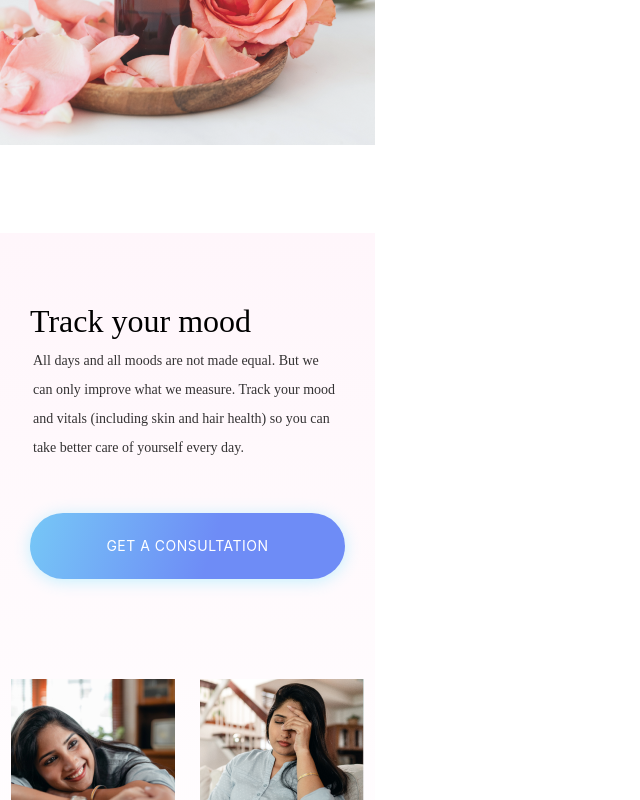
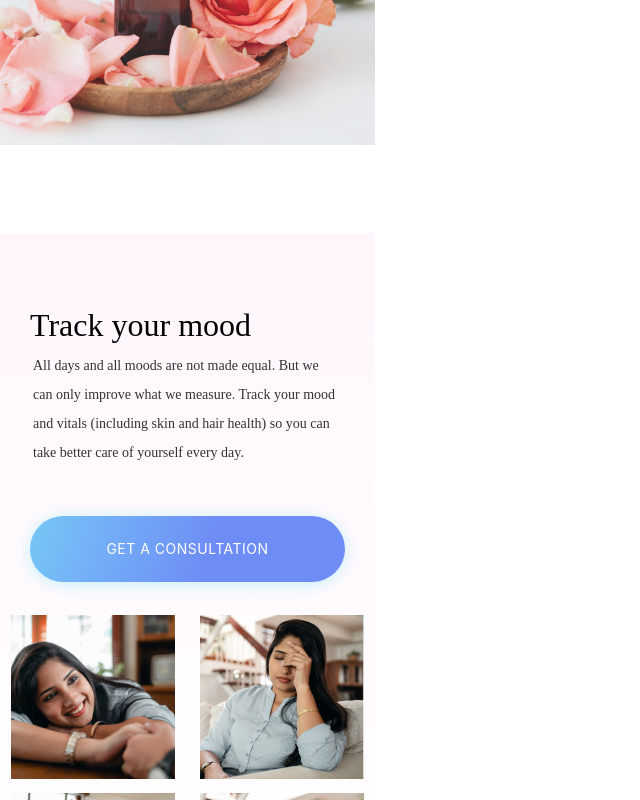
Before and after one commit to rahuliitbhu/Dyeus, a React (Create React App) app: page / in a window 1280 px wide. Shown: the part 3767-4567 px from the top of the page, without its empty margins (0-640 px from the left). Built offline with nearby package versions, Linux system fonts and the light colour scheme.

Commit message:
first commit

```diff
--- a/src/App.css
+++ b/src/App.css
@@ -411,7 +411,7 @@ border-radius: 70px;
 width: 245px;
 height: 43px;
 left: 30px;
-top: 35px;
+top: 39px;
 
 font-family: 'Reptile';
 font-style: normal;
@@ -429,7 +429,7 @@ color: #000000;
 width: 308px;
 height: 145px;
 left: 33px;
-top: 100px;
+top: 105px;
 
 font-family: 'Poppins';
 font-style: normal;
@@ -468,7 +468,9 @@ position: absolute;
 width: 164px;
 height: 164px;
 left: 11px;
-bottom: 190px;
+bottom: 2px;
+top:382px;
+margin:"25px";
 background: linear-gradient(180deg, #DCE9E9 11.21%, rgba(220, 233, 233, 0.15) 42.17%);
 }
 
@@ -483,7 +485,7 @@ position: absolute;
 width: 315px;
 height: 66px;
 left: 30px;
-top: 280px;
+top: 283px;
 
 background: linear-gradient(288.62deg, #6E8CF6 42.36%, rgba(110, 213, 246, 0.93) 115.74%);
 box-shadow: 0px 2px 16px rgba(71, 222, 255, 0.33);
--- a/src/Pages/Rectangle4.js
+++ b/src/Pages/Rectangle4.js
@@ -16,10 +16,10 @@ const Rectangle4 = () => {
         </p>
         <a class="rect4-btn waves-effect waves-light btn">Get a consultation</a>
         <>
-        <img className='rect4-img1' style={{bottom:'10px'}} src={img1}/>
+        <img className='rect4-img1' style={{top:"560px"}} src={img1}/>
         <img className='rect4-img1'  src={img2}/>
         <img className='rect4-img1' style={{left:'200px'}} src={img3}/>
-        <img className='rect4-img1' style={{bottom:'10px',left:'200px'}} src={img4}/>
+        <img className='rect4-img1' style={{top:'560px',left:'200px'}} src={img4}/>
         </>
 
 
```
